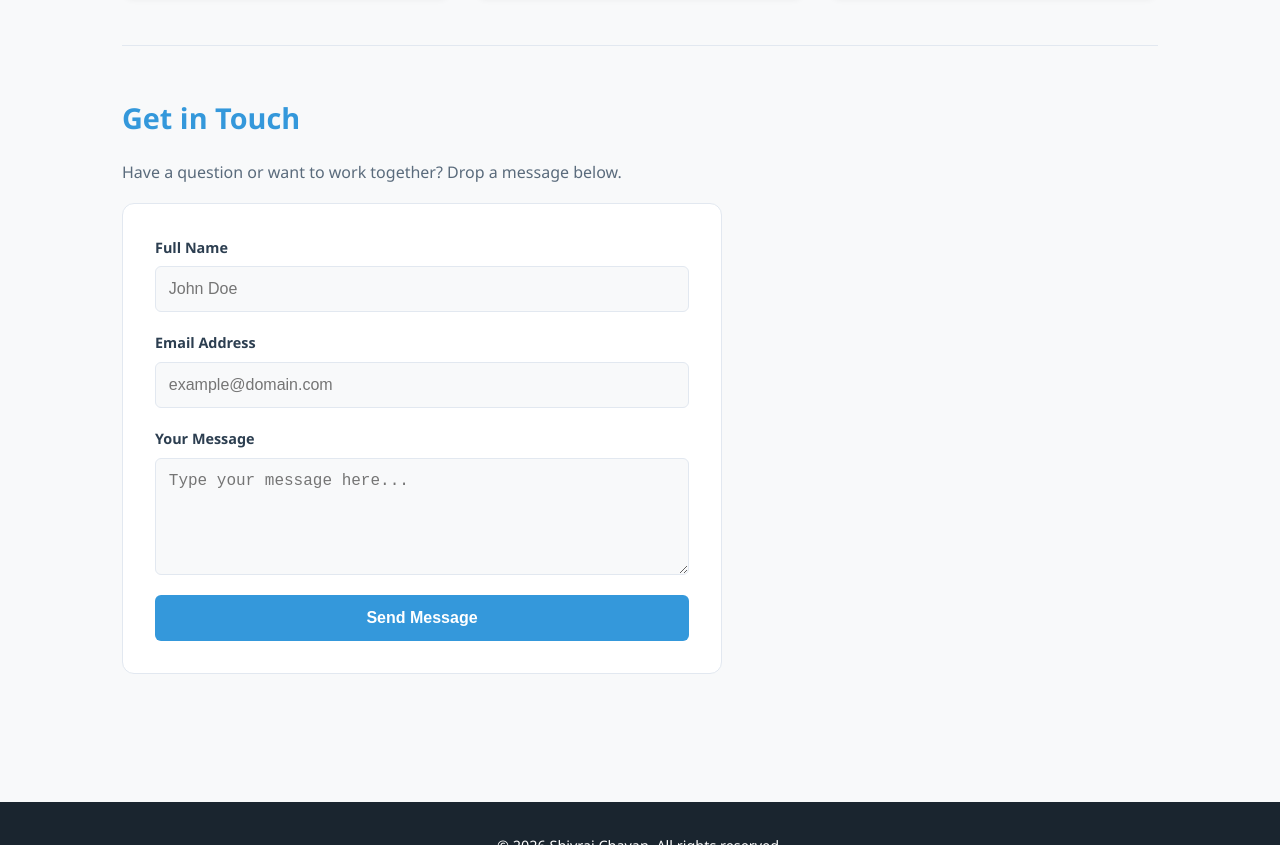
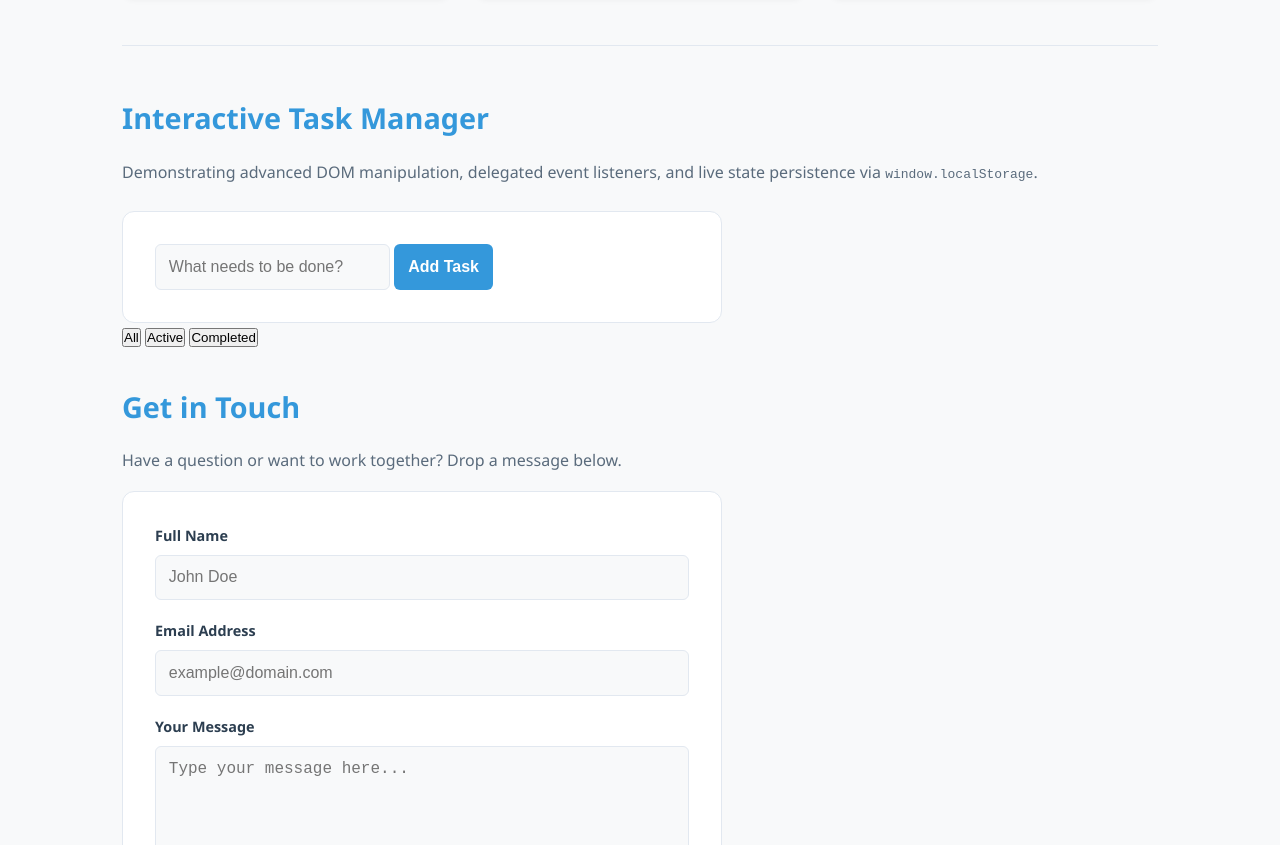
Before and after one commit to shivrajrajeshchavan-pixel/portfolio, a plain HTML site: page index.html in a window 1280 px wide. Shown: the part 1035-1880 px from the top of the page. Drawn offline with Linux system fonts and the light colour scheme.

Commit message:
Implement interactive task manager in index.html
Added an interactive task manager section with advanced DOM manipulation and state persistence.

```diff
--- a/index.html
+++ b/index.html
@@ -74,7 +74,38 @@
             </div>
         </section>
 
-        <hr />
+
+        <!-- Insert this block directly above your <section id="contact"> -->
+<hr />
+
+<section id="todo-app" aria-labelledby="todo-heading">
+    <h2 id="todo-heading">Interactive Task Manager</h2>
+    <p style="color: var(--text-muted); margin-bottom: 1.5rem;">
+        Demonstrating advanced DOM manipulation, delegated event listeners, and live state persistence via <code>window.localStorage</code>.
+    </p>
+
+    <div class="todo-container">
+        <!-- Input Form Control -->
+        <form id="todo-form" class="todo-controls-form" aria-label="Add a new task">
+            <div class="todo-input-group">
+                <input type="text" id="todo-input" placeholder="What needs to be done?" required aria-label="New task content">
+                <button type="submit" aria-label="Add item to list">Add Task</button>
+            </div>
+        </form>
+
+        <!-- Dynamic Filter Controls -->
+        <div class="todo-filters" role="group" aria-label="Filter tasks">
+            <button class="filter-btn active" data-filter="all">All</button>
+            <button class="filter-btn" data-filter="active">Active</button>
+            <button class="filter-btn" data-filter="completed">Completed</button>
+        </div>
+
+        <!-- The State-Driven List -->
+        <ul id="todo-list" aria-label="Task List items">
+            <!-- Programmatically injected items via JavaScript go here -->
+        </ul>
+    </div>
+</section>
 
         <section id="contact" aria-labelledby="contact-heading">
             <h2 id="contact-heading">Get in Touch</h2>
```
